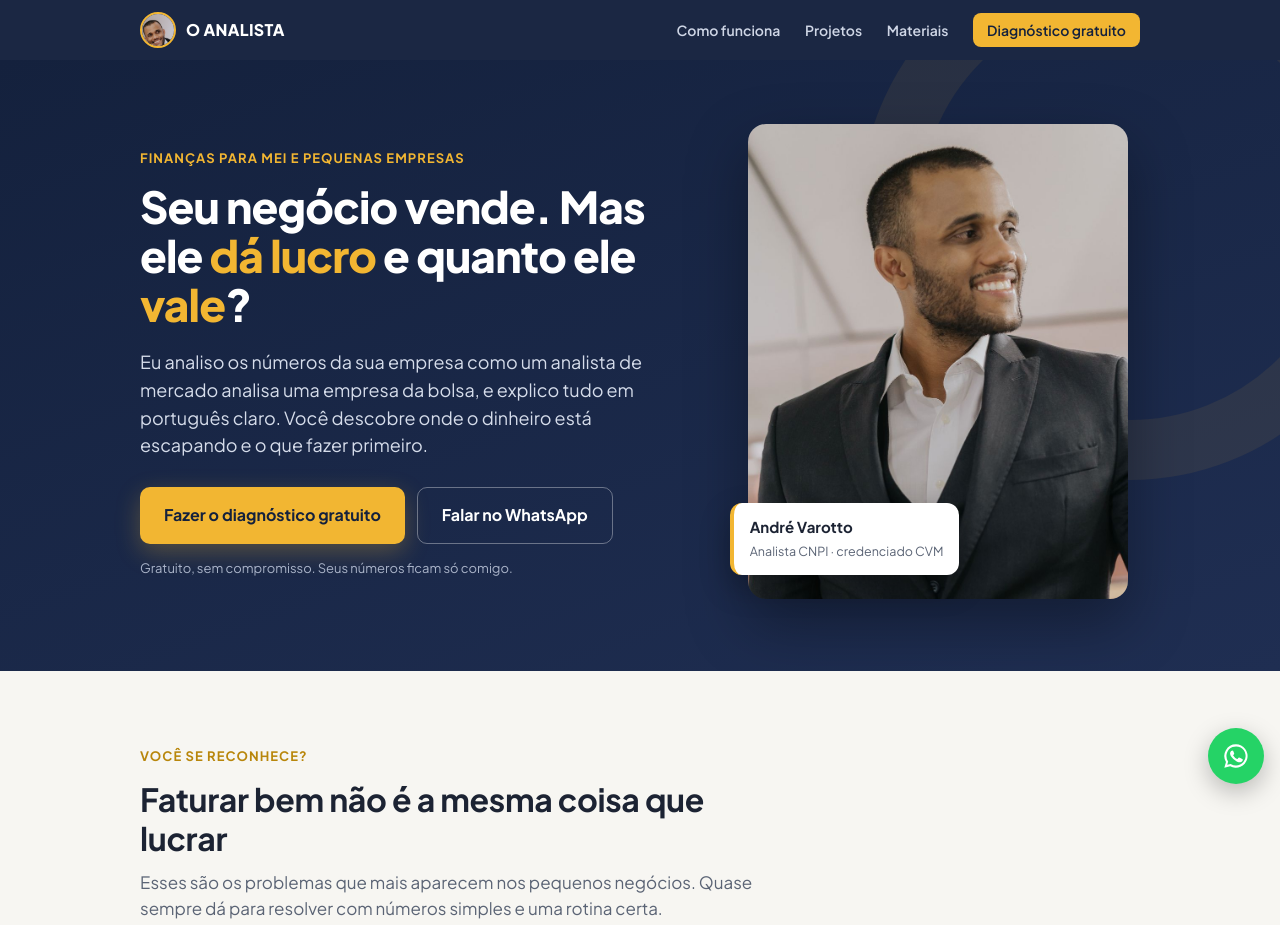
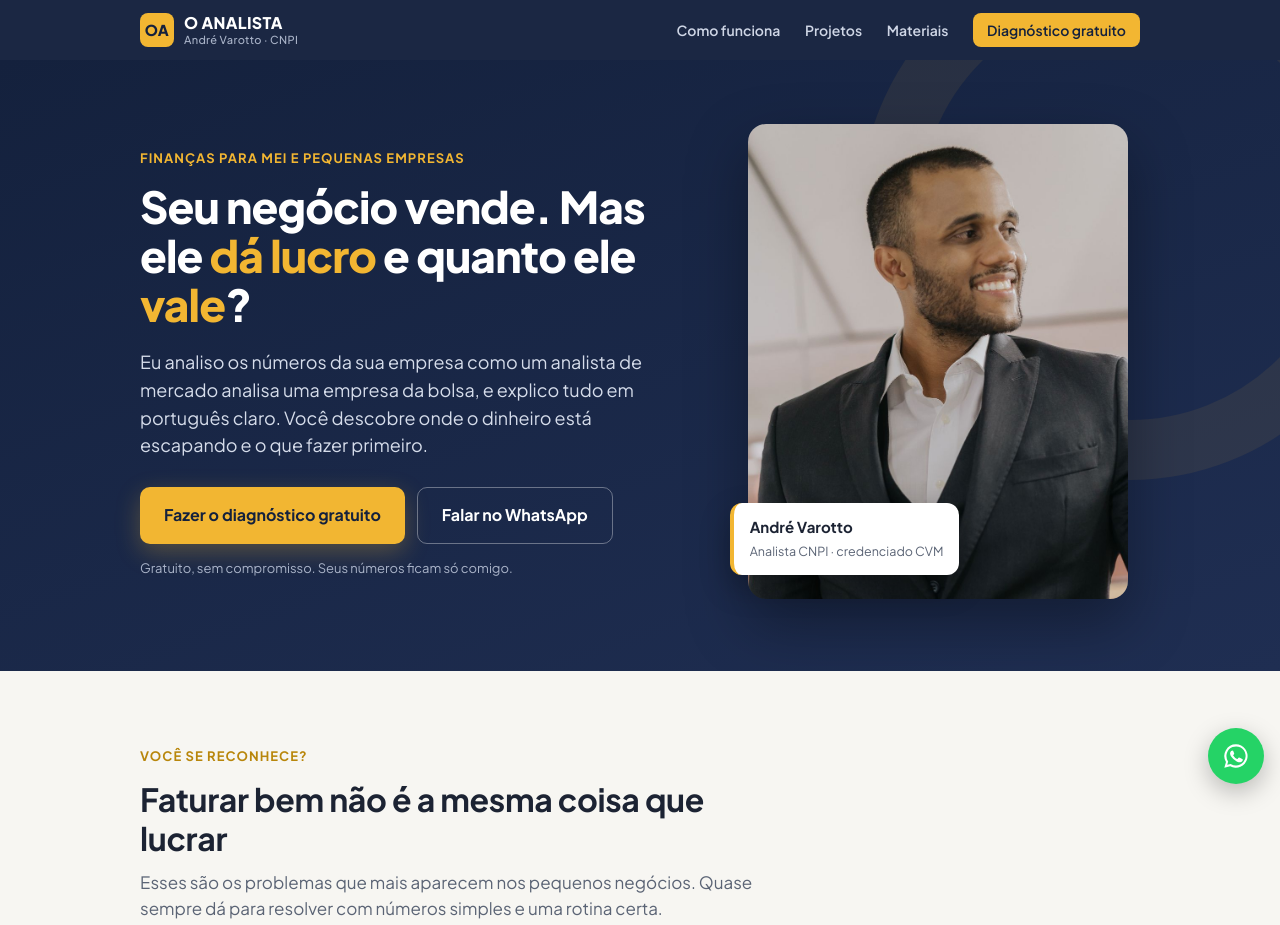
Before and after one commit to oanalista-br/oanalista-br.github.io, a plain HTML site: page index.html in a window 1280 px wide. Shown: the top 925 px of the page. Drawn offline with Linux system fonts and the light colour scheme.

Commit message:
Cabeçalho com marca no lugar da foto
Co-Authored-By: Claude Opus 5.5 <noreply@anthropic.com>
Claude-Session: https://claude.ai/code/session_01DwRtsXHR3fETqLcX1nomiN

```diff
--- a/index.html
+++ b/index.html
@@ -24,6 +24,8 @@
   header .wrap { display:flex; align-items:center; justify-content:space-between; height:60px; }
   .marca { display:flex; align-items:center; gap:10px; color:#fff; text-decoration:none; font-weight:800; letter-spacing:.02em; }
   .avatar { width:36px; height:36px; border-radius:50%; object-fit:cover; border:2px solid var(--ouro); }
+  .nome { display:flex; flex-direction:column; line-height:1.1; }
+  .nome small { font-size:11px; font-weight:500; color:#aab4c9; letter-spacing:.03em; margin-top:2px; }
   .selo { width:34px; height:34px; border-radius:8px; background:var(--ouro); color:var(--navy); display:grid; place-items:center; font-weight:800; font-size:15px; }
   header nav a { color:#cfd6e6; text-decoration:none; font-size:14px; font-weight:600; margin-left:22px; }
   header nav a:hover { color:#fff; }
@@ -119,7 +121,7 @@
 
 <header>
   <div class="wrap">
-    <a class="marca" href="#"><img class="avatar" src="img/andre-avatar.jpg" alt="André Varotto">O ANALISTA</a>
+    <a class="marca" href="#"><span class="selo">OA</span><span class="nome">O ANALISTA<small>André Varotto · CNPI</small></span></a>
     <nav>
       <a href="#como">Como funciona</a>
       <a href="#projetos">Projetos</a>
```
Also changed, not shown: img/andre-avatar.jpg (deleted).
